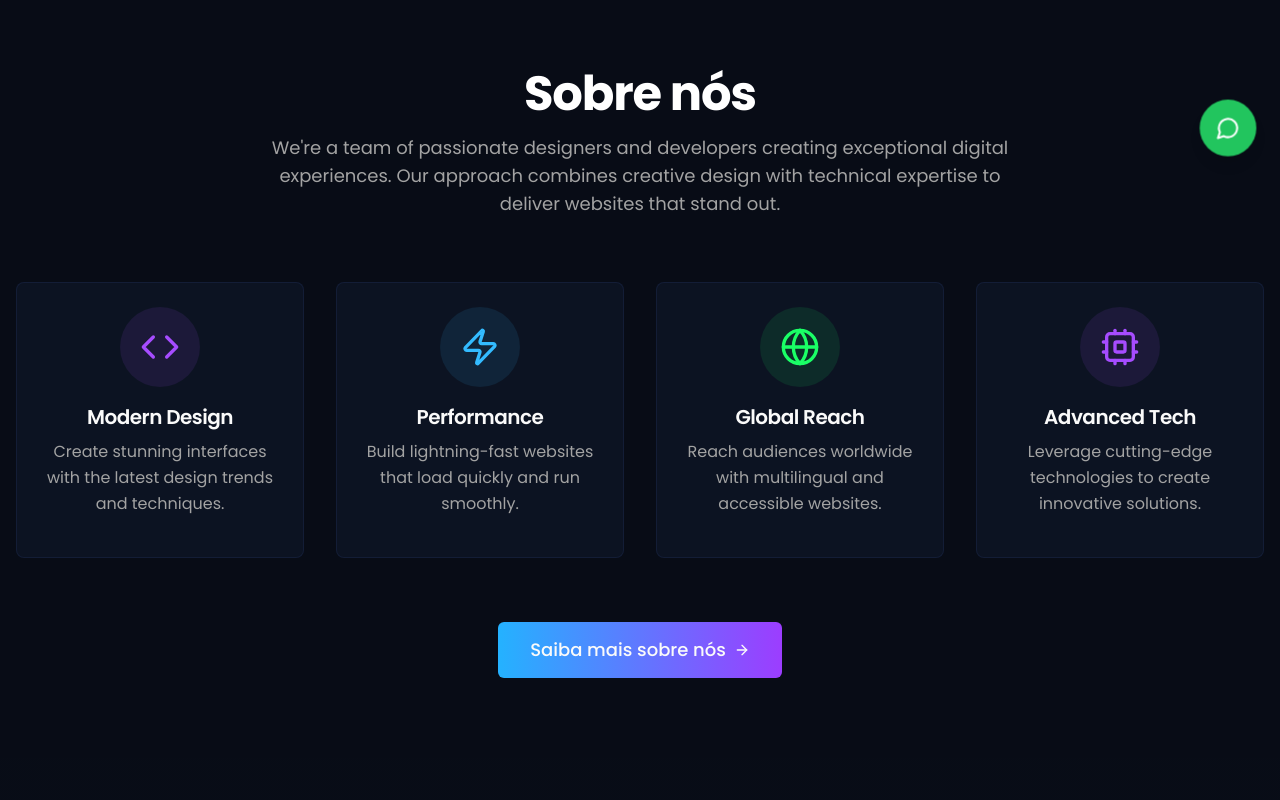
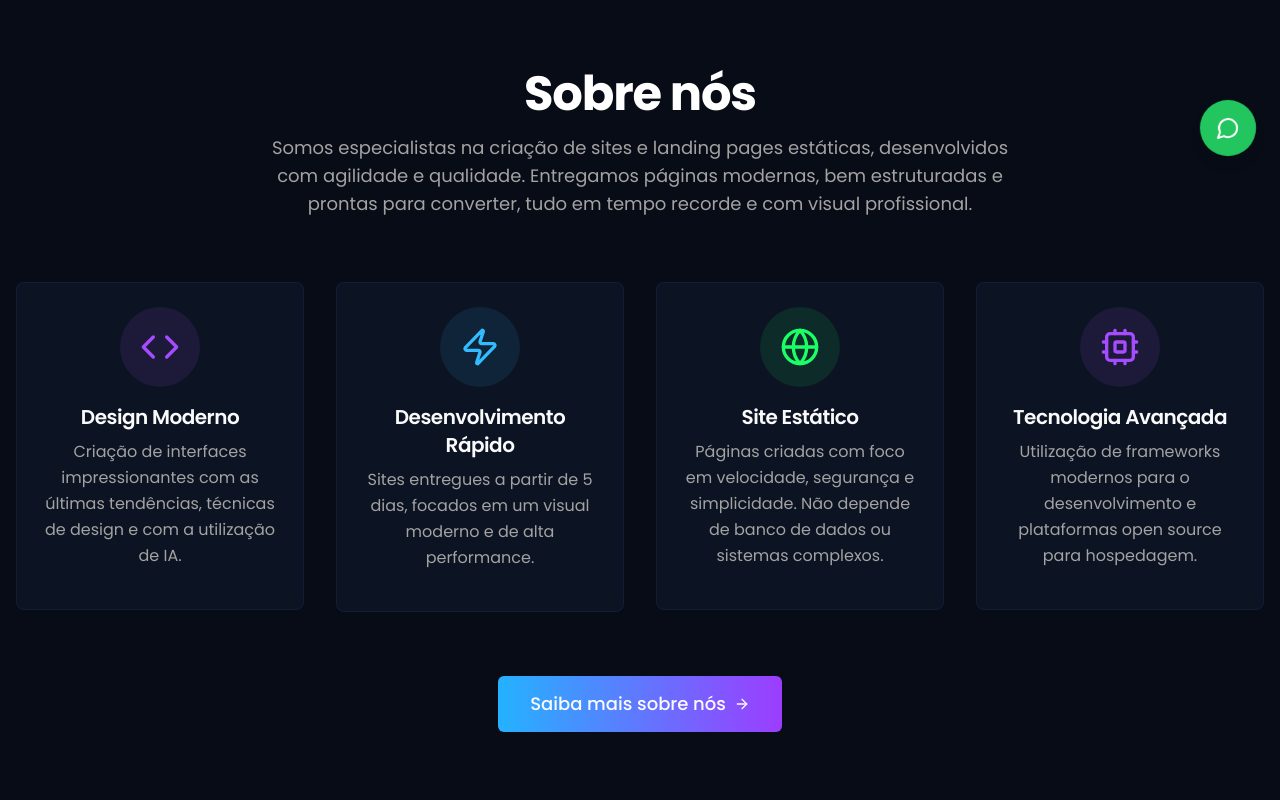
Before and after one commit to tiagojk13/wevolt, a Next.js app: page / in a window 1280 px wide. Shown: the part 620-1420 px from the top of the page. Built offline with nearby package versions, Linux system fonts and the light colour scheme.

Commit message:
Atualiza conteudo about us section

```diff
--- a/components/sections/about.tsx
+++ b/components/sections/about.tsx
@@ -7,29 +7,29 @@ import { Button } from "@/components/ui/button";
 
 const features = [
   {
-    title: "Modern Design",
-    description: "Create stunning interfaces with the latest design trends and techniques.",
+    title: "Design Moderno",
+    description: "Criação de interfaces impressionantes com as últimas tendências, técnicas de design e com a utilização de IA.",
     icon: <Code className="h-10 w-10" />,
     color: "bg-primary/10",
     iconColor: "text-primary",
   },
   {
-    title: "Performance",
-    description: "Build lightning-fast websites that load quickly and run smoothly.",
+    title: "Desenvolvimento Rápido",
+    description: "Sites entregues a partir de 5 dias, focados em um visual moderno e de alta performance.",
     icon: <Zap className="h-10 w-10" />,
     color: "bg-secondary/10",
     iconColor: "text-secondary",
   },
   {
-    title: "Global Reach",
-    description: "Reach audiences worldwide with multilingual and accessible websites.",
+    title: "Site Estático",
+    description: "Páginas criadas com foco em velocidade, segurança e simplicidade. Não depende de banco de dados ou sistemas complexos.",
     icon: <Globe className="h-10 w-10" />,
     color: "bg-accent/10",
     iconColor: "text-accent",
   },
   {
-    title: "Advanced Tech",
-    description: "Leverage cutting-edge technologies to create innovative solutions.",
+    title: "Tecnologia Avançada",
+    description: "Utilização de frameworks modernos para o desenvolvimento e plataformas open source para hospedagem.",
     icon: <Cpu className="h-10 w-10" />,
     color: "bg-primary/10",
     iconColor: "text-primary",
@@ -44,8 +44,7 @@ export default function AboutSection() {
           <div className="mx-auto mb-16 max-w-3xl text-center">
             <h2 className="mb-4 text-white">Sobre nós</h2>
             <p className="text-lg text-muted-foreground">
-              We're a team of passionate designers and developers creating exceptional digital experiences.
-              Our approach combines creative design with technical expertise to deliver websites that stand out.
+              Somos especialistas na criação de sites e landing pages estáticas, desenvolvidos com agilidade e qualidade. Entregamos páginas modernas, bem estruturadas e prontas para converter, tudo em tempo recorde e com visual profissional.
             </p>
           </div>
         </RevealAnimation>
```
